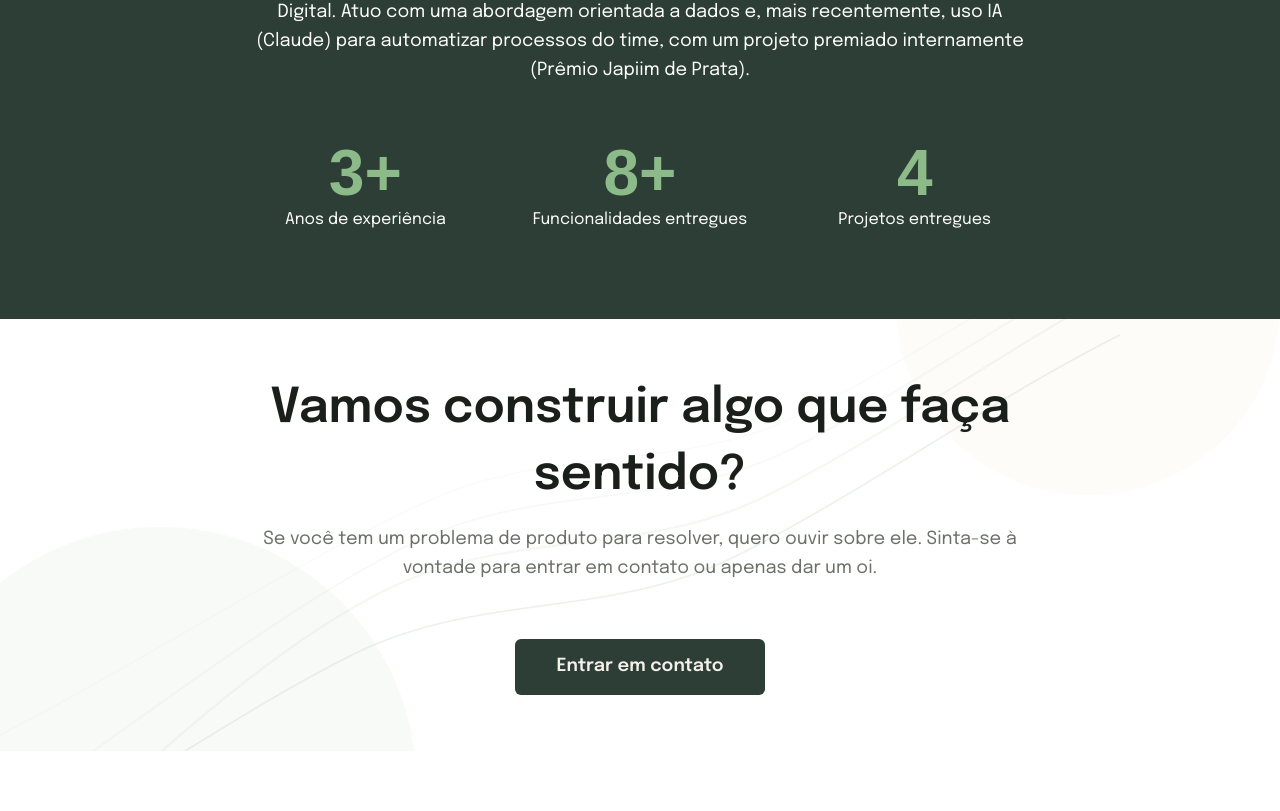
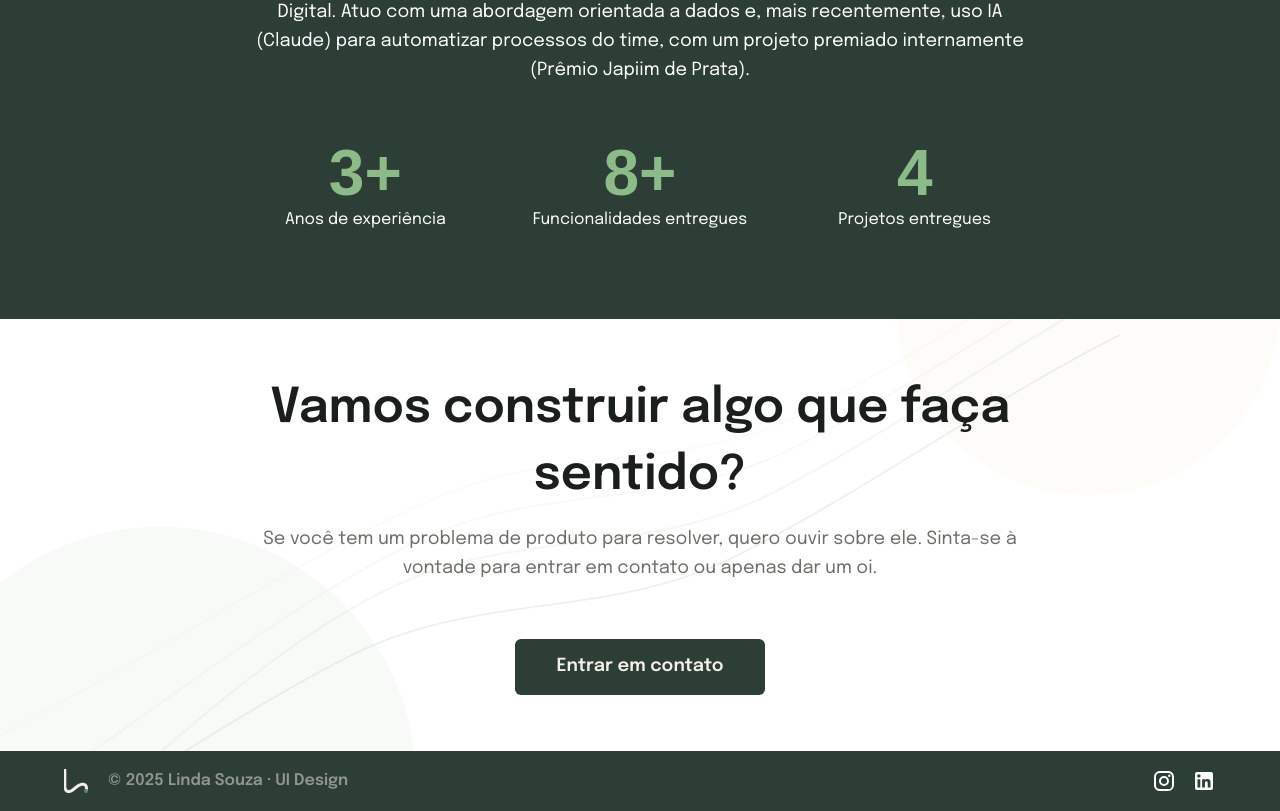
Before and after one commit to Agencia-Lumina-Digital/linda-hillary-port, a React (Vite) app: page / in a window 1280 px wide. Shown: the part 2535-3346 px from the top of the page. Before the commit the page ends 3286 px from the top, so only its background shows below. Built offline with nearby package versions, Linux system fonts and the light colour scheme.

Commit message:
feat: create footer

```diff
--- a/src/App.tsx
+++ b/src/App.tsx
@@ -5,6 +5,7 @@ import { Values } from './features/values/Values';
 import { Projects } from './features/projects/Projects';
 import { About } from './features/about/About';
 import { Contact } from './features/contact/Contact';
+import { Footer } from './components/organisms/Footer/Footer';
 import { tokens } from './theme/tokens';
 
 function App() {
@@ -41,6 +42,9 @@ function App() {
           <Contact />
         </Box>
       </Container>
+
+      {/* Rodapé Full Width */}
+      <Footer />
     </Box>
   )
 }
--- /dev/null
+++ b/src/components/organisms/Footer/Footer.tsx
@@ -0,0 +1,82 @@
+import { Box, Stack, Typography, IconButton } from '@mui/material';
+import InstagramIcon from '@mui/icons-material/Instagram';
+import LinkedInIcon from '@mui/icons-material/LinkedIn';
+import { tokens } from '../../../theme/tokens';
+import logoEscuro from '../../../theme/assets/logo-linda-escuro.png';
+
+export const Footer = () => {
+  return (
+    <Box
+      component="footer"
+      sx={{
+        backgroundColor: tokens.colors.background.inverse, // Fundo verde escuro
+        px: { xs: '16px', md: '64px' },
+        py: { xs: '20px', md: '18px' },
+        display: 'flex',
+        flexDirection: 'row',
+        alignItems: 'center',
+        justifyContent: 'space-between',
+        width: '100%',
+      }}
+    >
+      {/* Esquerda: Logo + Copyright */}
+      <Stack direction="row" alignItems="center" spacing="20px">
+        <Box
+          component="img"
+          src={logoEscuro}
+          alt="Linda Souza Logo"
+          sx={{
+            height: '24px',
+            width: 'auto',
+            objectFit: 'contain',
+          }}
+        />
+        <Typography
+          sx={{
+            fontFamily: tokens.typography.fontFamily.display, // Epilogue
+            fontSize: '16px',
+            fontWeight: 600, // SemiBold
+            color: 'rgba(245, 240, 232, 0.5)', // text/on-inverse-muted
+            lineHeight: 1, // Fix para alinhamento vertical
+          }}
+        >
+          © 2025 Linda Souza · UI Design
+        </Typography>
+      </Stack>
+
+      {/* Direita: Redes Sociais */}
+      <Stack direction="row" alignItems="center" spacing="16px">
+        <IconButton
+          component="a"
+          href="https://www.instagram.com/lindassouza?igsh=djdyenBiNXV6Zjc1"
+          target="_blank"
+          rel="noopener noreferrer"
+          sx={{
+            color: '#FFFFFF', // icon/on-inverse
+            p: 0, // Remover padding padrão do IconButton
+            '&:hover': {
+              color: tokens.colors.text.accent,
+            },
+          }}
+        >
+          <InstagramIcon sx={{ fontSize: 24 }} />
+        </IconButton>
+        <IconButton
+          component="a"
+          href="https://www.linkedin.com/in/lindassouza/"
+          target="_blank"
+          rel="noopener noreferrer"
+          sx={{
+            color: '#FFFFFF', // icon/on-inverse
+            p: 0,
+            '&:hover': {
+              color: tokens.colors.text.accent,
+            },
+          }}
+        >
+          <LinkedInIcon sx={{ fontSize: 24 }} />
+        </IconButton>
+      </Stack>
+    </Box>
+  );
+};
--- /dev/null
+++ b/src/components/organisms/Footer/index.ts
@@ -0,0 +1 @@
+export * from './Footer';
```
Also changed, not shown: src/theme/assets/logo-linda-escuro.png (added).
